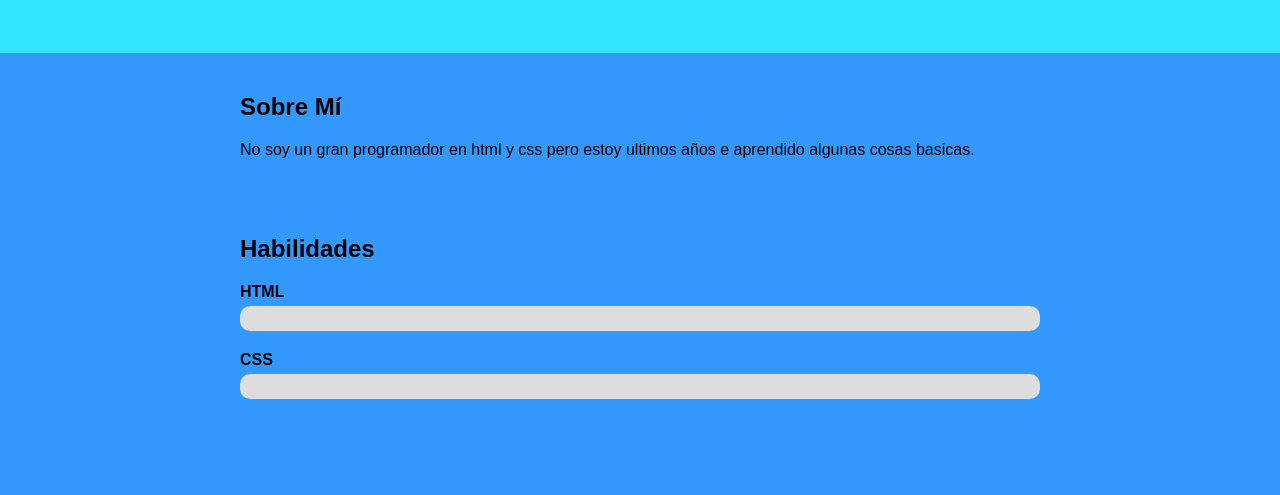
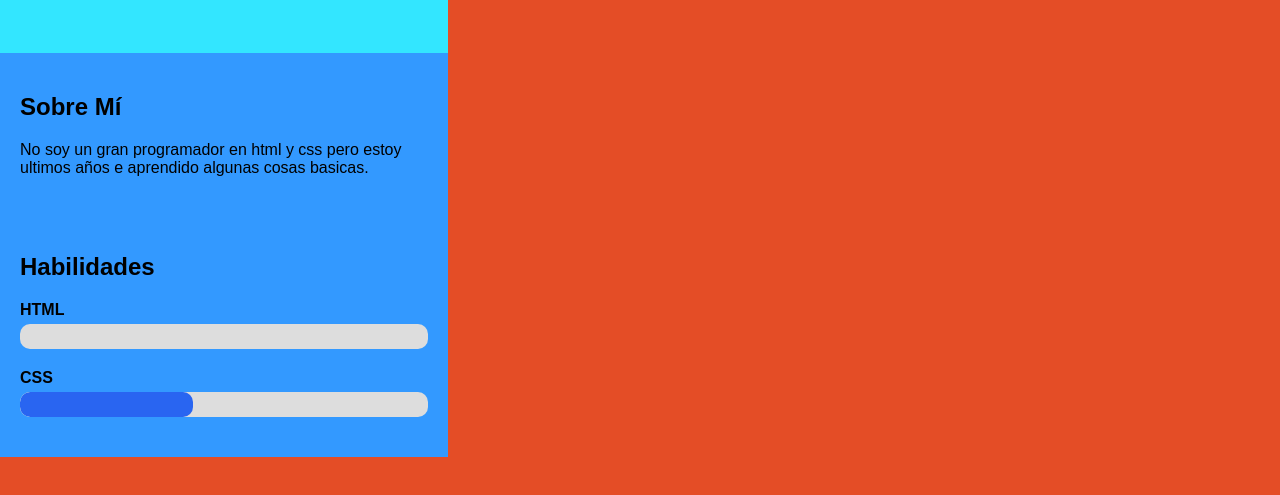
Before and after one commit to EdwingranadosF457/sin-nombre3.github.io, a plain HTML site: page index.html in a window 1280 px wide. Shown: the part 141-636 px from the top of the page. Drawn offline with Linux system fonts and the light colour scheme.

Commit message:
Update styles.css

```diff
--- a/styles.css
+++ b/styles.css
@@ -43,3 +43,12 @@ section {
   color: white;
   line-height: 25px;
 }
+html {
+  width: 35%;
+  background-color: #e44d26;
+}
+
+.css {
+  width: 40%;
+  background-color: #2965f1;
+}
```
